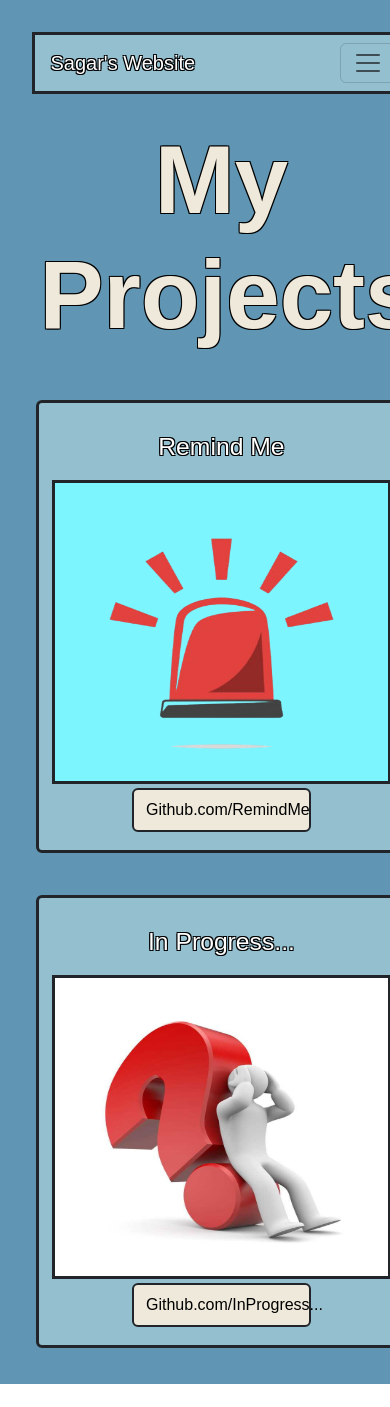
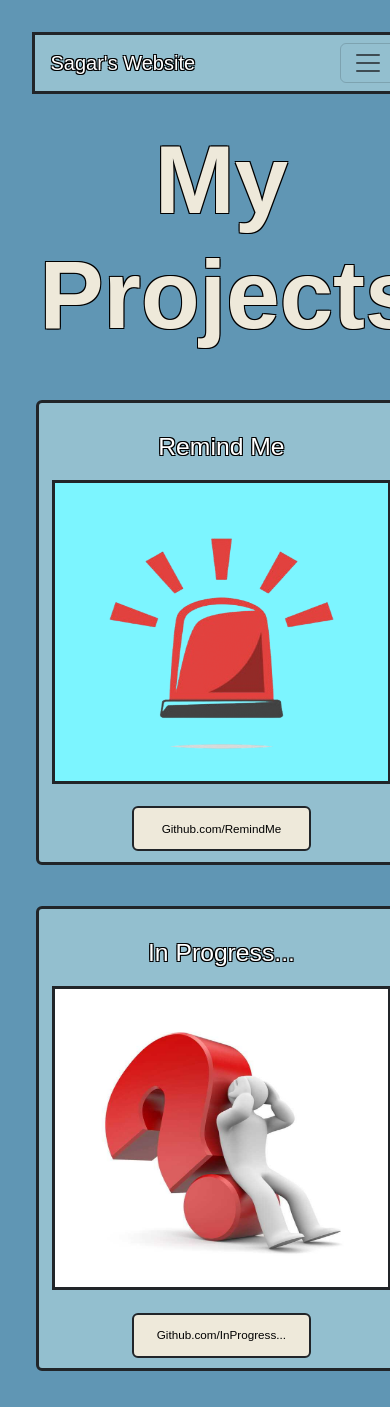
Before and after one commit to sagardhunna/sagardhunna, a React (Vite) app in the folder Frontend/: page / in a window 390 px wide. Shown: the top 1407 px of the page. Before the commit the page ends 1384 px from the top, so only its background shows below. Built offline with nearby package versions, Linux system fonts and the light colour scheme; a web font is replaced by a local one.

Commit message:
made frontend responsive on mobile, adding spinning animation for api call

```diff
--- a/Frontend/src/components/EducationCards/EducationCards.jsx
+++ b/Frontend/src/components/EducationCards/EducationCards.jsx
@@ -19,7 +19,7 @@ const EducationCards = () => {
             </Card>
 
             <Card.Img
-                className=' d-none d-lg-block' /* makes arrow disappear on mobile */
+                className='d-none d-lg-block arrow' /* makes arrow disappear on mobile */
                 variant="top"
                 src="/assets/rightArrow.png"
                 style={{ width: '10%', height: '10%', marginTop: '25%' }}
@@ -41,7 +41,7 @@ const EducationCards = () => {
                 </Card.Body>
             </Card>
 
-            <Card.Img className='flipped-arrow d-none d-lg-block'
+            <Card.Img className='flipped-arrow d-none d-lg-block arrow'
                 variant="top"
                 src="/assets/rightArrow.png"
                 style={{ width: '10%', height: '10%' }}
--- a/Frontend/src/components/EducationCards/educationCards.css
+++ b/Frontend/src/components/EducationCards/educationCards.css
@@ -59,6 +59,12 @@
 }
 
 
+@media screen and (max-width: 1475px) {
+    .arrow {
+        display: none !important;
+    }
+}
+
 @media screen and (max-width: 1100px) {
     .card {
         margin: 5%;
--- a/Frontend/src/components/aboutme/aboutme.css
+++ b/Frontend/src/components/aboutme/aboutme.css
@@ -25,12 +25,14 @@
     padding: 0%;
 }
 
+/* the following code is really bad, can do some work to adjust it but will do that later on as I need to work on another project */
+
 @media screen and (max-width: 1100px) {
     .about-me {
         flex-direction: row;
         align-items: center;
         width: 95vw;
-        margin-bottom: 130%;
+        margin-bottom: 40%;
     }
     .about-info {
         width: 100%;
@@ -39,3 +41,27 @@
         width: 100%;
     }
 }
+
+@media screen and (max-width: 750px) {
+    .about-me {
+        margin-bottom: 20%;
+    }
+}
+
+@media screen and (max-width: 600px) {
+    .about-me {
+        margin-bottom: 70%;
+    }
+}
+
+@media screen and (max-width: 500px) {
+    .about-me {
+        margin-bottom: 115%;
+    }
+}
+
+@media screen and (max-width: 400px) {
+    .about-me {
+        margin-bottom: 130%;
+    }
+}
--- a/Frontend/src/components/header/Header.jsx
+++ b/Frontend/src/components/header/Header.jsx
@@ -15,7 +15,6 @@ const Header = () => {
                     <Navbar.Toggle aria-controls="basic-navbar-nav" />
                     <Navbar.Collapse id="basic-navbar-nav">
                         <Nav className="ms-auto">
-                            <Nav.Link as={Link} to="/home" style={{color: 'white'}}>Home</Nav.Link> {/* Link to Home */}
                             <Nav.Link as={Link} to="/about" style={{color: 'white'}}>About Me</Nav.Link> {/* Link to About */}
                             <Nav.Link href="/assets/Sagar_Dhunna_Resume.pdf" target="_blank" rel="noopener noreferrer" style={{color: 'white'}}>My Resume</Nav.Link> {/* Resume link */}
                             <Nav.Link as={Link} to="/api-call" style={{color: 'white'}}>Test API Call</Nav.Link> {/* Link to Api Call */}
--- a/Frontend/src/components/projects/Projects.jsx
+++ b/Frontend/src/components/projects/Projects.jsx
@@ -18,7 +18,9 @@ const Projects = () => {
                         />
                     </div>
                 </div>
-                <Button className='goSomewhereButton border border-dark border-2' variant='light'>Github.com/RemindMe</Button>
+                <Button className='goSomewhereButton border border-dark border-2' variant='light'>
+                    <p>Github.com/RemindMe</p>
+                    </Button>
             </div>
 
             <div className='card-styling rounded projectCard'>
@@ -32,7 +34,9 @@ const Projects = () => {
                         />
                     </div>
                 </div>
-                <Button className='goSomewhereButton border border-dark border-2' variant='light'>Github.com/InProgress...</Button>
+                <Button className='goSomewhereButton border border-dark border-2' variant='light'>
+                    <p>Github.com/InProgress...</p>
+                    </Button>
             </div>
         </div>
     )
--- a/Frontend/src/components/projects/projects.css
+++ b/Frontend/src/components/projects/projects.css
@@ -19,6 +19,7 @@
     margin-bottom: 3%;
     background-color: #EEE9DA;
     text-shadow: none;
+
 }
 
 .project1Image {
@@ -28,6 +29,7 @@
     height: 100%;
     margin-top: -5%;
     pointer-events: none; /* prevents anyone from dragging my images */
+    margin-bottom: 5%;
 }
 
 .container {
@@ -49,6 +51,16 @@
     margin-top: 3%;
 }
 
+.goSomewhereButton > p {
+    margin-bottom: 0%;
+}
+
+@media screen and (min-width: 601px) and (max-width: 901px) {
+    .goSomewhereButton > p {
+        font-size: 2vw !important; /* overwrites the font-size code for a button that bootstrap provides us with */
+    }
+
+}
 
 
 @media screen and (max-width: 600px) { /* when the width gets smaller, give a margin of 10% all around */
@@ -83,6 +95,11 @@
 
     .container {
         margin-top: -5%;
+        margin-bottom: 5%;
+    }
+
+    .goSomewhereButton > p {
+        font-size: 4vw;
     }
 
 }
--- a/Frontend/src/pages/ApiCall.jsx
+++ b/Frontend/src/pages/ApiCall.jsx
@@ -2,6 +2,8 @@ import './apicall.css'
 import Button from 'react-bootstrap/Button';
 import Card from 'react-bootstrap/Card';
 import { useState } from 'react'
+import Spinner from 'react-bootstrap/Spinner';
+
 
 
 function ApiCall() {
@@ -9,15 +11,18 @@ function ApiCall() {
     const [image1, setImage1] = useState("Loading");
     const [image2, setImage2] = useState("Loading");
     const [buttonPressed, setButtonPressed] = useState(false);
+    const [loading, setLoading] = useState(false);
 
 
 
     const fetchImages = () => {
-        console.log("Button was pressed")
+        console.log("Button was pressed");
+        setLoading(true);
         setButtonPressed(true);
         fetch("https://sagardhunna.onrender.com/api/home") // connects to backend to see what is it outputting
             .then(response => response.json() // converts response to json
             ).then(data => { // gets the data
+                setLoading(false);
                 setImage1(data.image1); /* Sets the value of image1 to data.message because data that we are retrieving is the message key */
                 setImage2(data.image2);
 
@@ -31,8 +36,9 @@ function ApiCall() {
         <div>
             <h1 style={{ fontSize: '5rem', margin: '1%' }}>Test API Call</h1>
             <div className='api-call-container'>
-            {!buttonPressed && <h1 style={{fontSize: '2rem', marginTop: '-3%'}}>Press Find New Images!</h1>} {/* will disappear after first button press */}
+                {!buttonPressed && <h1 style={{ fontSize: '2rem', marginTop: '-3%' }}>Press Find New Images!</h1>} {/* will disappear after first button press */}
                 <div className="img-button-container rounded">
+                    {!loading &&
                         <div className='images'>
                             <Card.Img
                                 className='api-image rounded image1'
@@ -44,12 +50,26 @@ function ApiCall() {
                                 variant="top"
                                 src={image2}
                             />
+                        </div>}
+
+                    {loading &&
+                        <div className='images'>
+                            <div className='api-image rounded image1' variant='top'>
+                                <Spinner animation="border" />
                             </div>
-
-                    <Button onClick={fetchImages} className='goSomewhereButton border border-dark border-2' variant='light' style={{ fontSize: '1.5rem' }}>Find new images!</Button>
+                            <div className='api-image rounded image2' variant='top'>
+                                <Spinner animation="border" />
                             </div>
                         </div>
+                    }
+
+
+                    <Button onClick={fetchImages} className='goSomewhereButton border border-dark border-2' variant='light' style={{ fontSize: '1.5rem' }}>
+                        <p>Find new images!</p>
+                    </Button>
                 </div>
+            </div>
+        </div >
     )
 }
 
--- a/Frontend/src/pages/about.css
+++ b/Frontend/src/pages/about.css
@@ -16,14 +16,25 @@
     /* found the above off google to add shadow to my text */
   }
 
-@media screen and (max-width: 600px) {
+
+
+
+@media screen and (max-width: 1100px) {
     .about-section {
-        margin-bottom: 40%;
+        margin-bottom: 10%;
     }
 }
 
-@media screen and (max-width: 400px) {
+
+
+@media screen and (max-width: 850px) {
     .about-section {
-        margin-bottom: 60%;
+        margin-bottom: 30%;
     }
 }
+
+@media screen and (max-width: 750px) {
+    .about-section {
+        margin-bottom: 50%;
+    }
+}
--- a/Frontend/src/pages/apicall.css
+++ b/Frontend/src/pages/apicall.css
@@ -40,6 +40,9 @@
 }
 
 .api-image {
+    display: flex;
+    justify-content: center;
+    align-items: center;
     width: 50%;
     height: 90%;
     border: solid;
@@ -47,7 +50,7 @@
     object-fit: cover;
 }
 
-@media screen and (max-width: 600px) {
+@media screen and (max-width: 900px) {
     .image2 {
         display: none;
     }
@@ -59,5 +62,11 @@
 
     .goSomewhereButton {
         margin-bottom: 5%;
+        font-size: 3vw;
+    }
+
+    .goSomewhereButton > p {
+        font-size: 3vw;
+        text-wrap: wrap;
     }
 }
```
Lines whose indentation alone changed are shown as unchanged.
